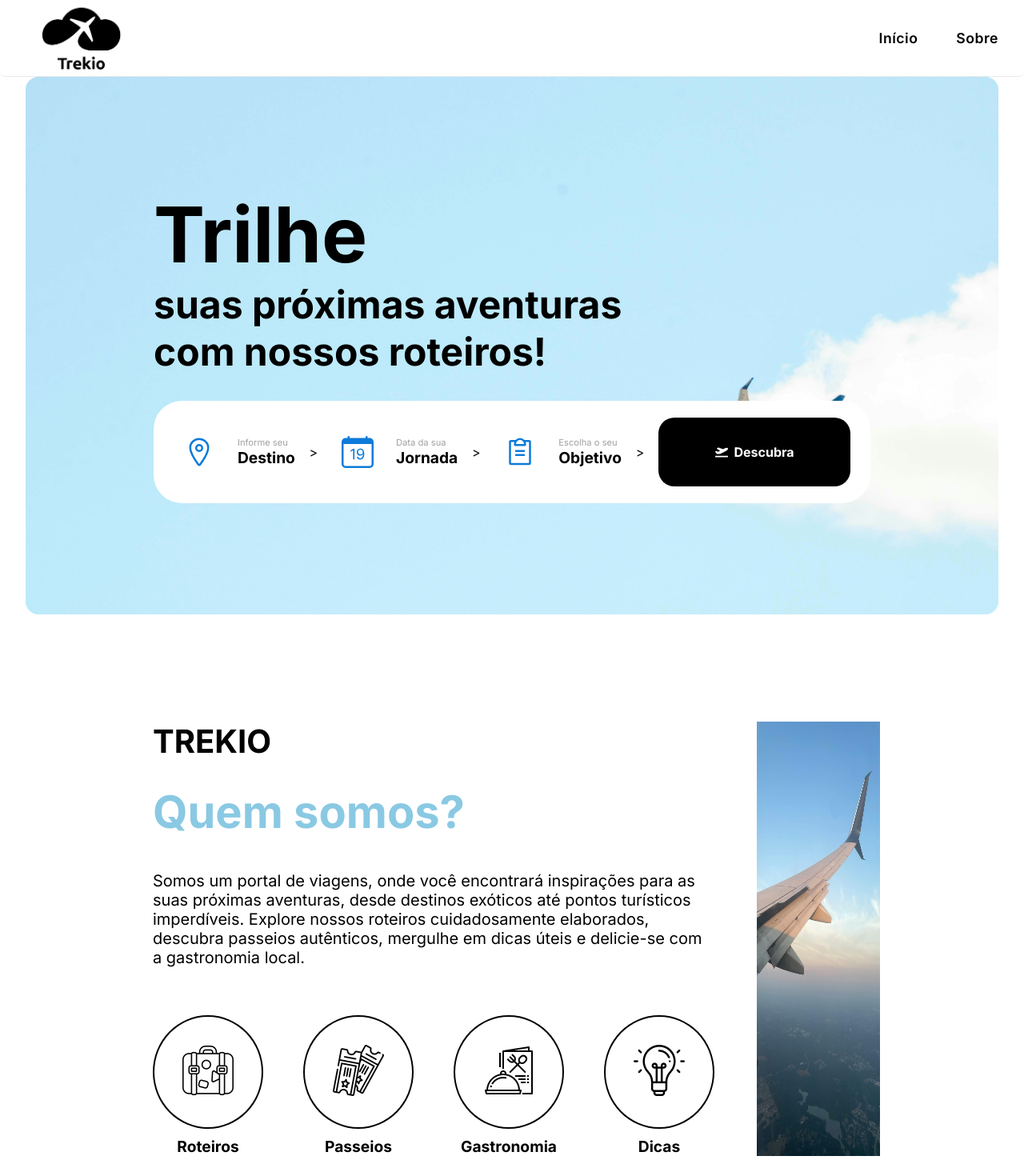
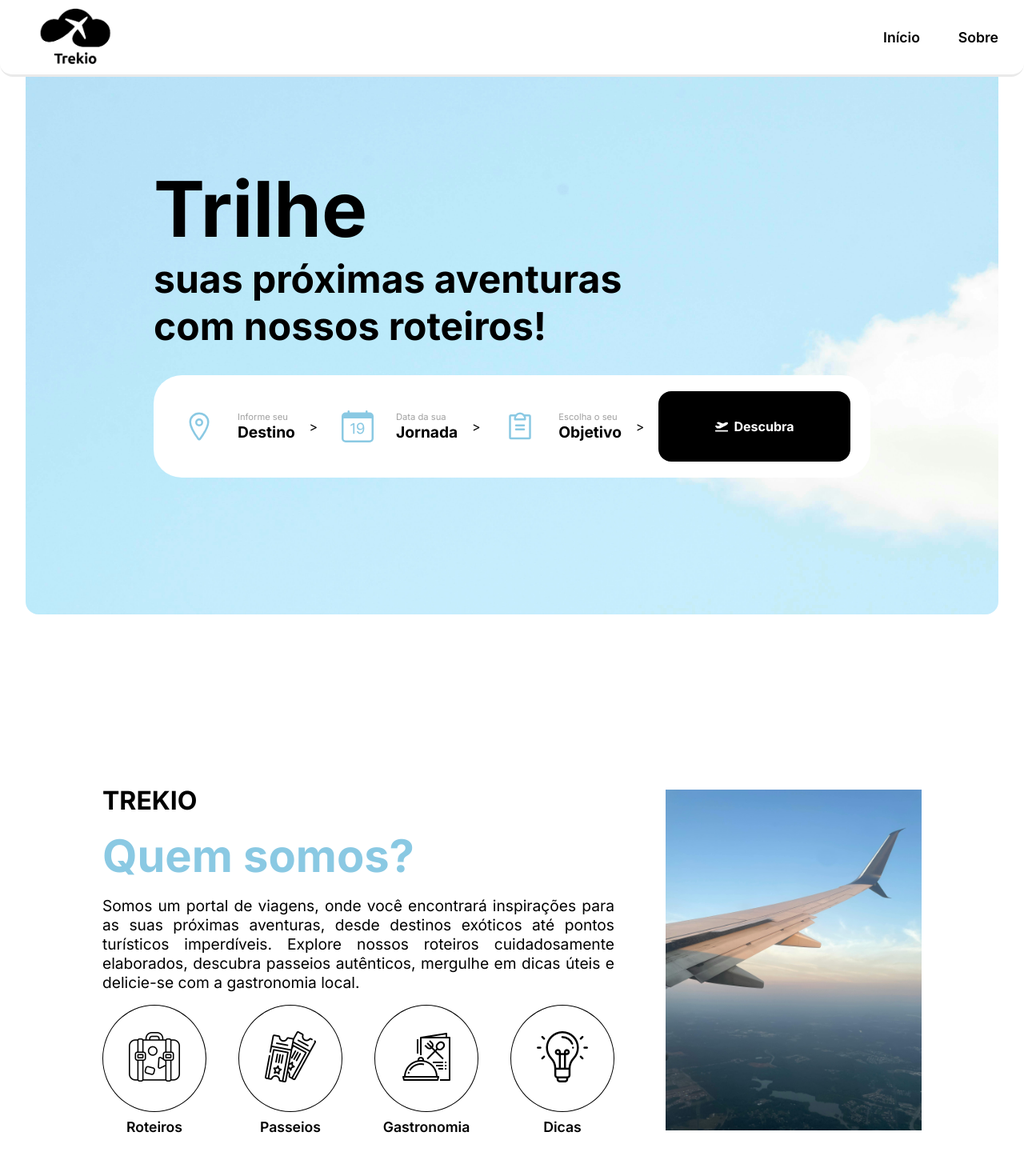
Before and after one commit to renanlazoti/Trekio, a React (Create React App) app in the folder front/: page / in a window 1280 px wide. Shown: the top 1470 px of the page at 80% size. Built offline with nearby package versions, Linux system fonts and the light colour scheme.

Commit message:
feat(front): atualiza variaveis de css nos componentes

```diff
--- a/front/src/components/about/About.js
+++ b/front/src/components/about/About.js
@@ -9,26 +9,26 @@ import './about.css'
 
 export const About = () => {
   return (
-    <section className="app__about-container" id="app__about-section">
-    <div className="texts">
-    <h1 className="trekio">TREKIO</h1>
-    <h3 className="quem-somos">Quem somos?</h3>
-      <p className="sobre">
+    <section id="app__about-section">
+      <div className="app__about-content">
+        <div className="app__about-informations">
+          <h2 className="informations-ourName">TREKIO</h2>
+          <h3 className="informations-title">Quem somos?</h3>
+          <p className="informations-bio">
             Somos um portal de viagens, onde você encontrará inspirações para as
             suas próximas aventuras, desde destinos exóticos até pontos turísticos
             imperdíveis. Explore nossos roteiros cuidadosamente elaborados, descubra
             passeios autênticos, mergulhe em dicas úteis e delicie-se com a
             gastronomia local.
           </p>
-      <div className="cards">
+          <div className="informations-cards">
             <Card text="Roteiros" img={backpack} />
             <Card text="Passeios" img={tickets} />
             <Card text="Gastronomia" img={restaurant} />
             <Card text="Dicas" img={idea} />
           </div>
         </div>
-    <div className="image">
-      <img src={aviao} alt="Imagem descritiva" />
+        <img src={aviao} alt="Imagem da asa de um avião" className="app__about-img" />
       </div>
     </section>
   );
--- a/front/src/components/about/about.css
+++ b/front/src/components/about/about.css
@@ -1,69 +1,46 @@
-.app__about {
-    background: rgb(255, 255, 255);
-    margin-left: 70px;
-    margin-top: 8%;
+#app__about-section {
+    display: flex;
+    align-items: center;
+    justify-content: center;
+    height: 100vh;
 }
 
-.app__about-container {
+.app__about-content {
     display: flex;
+    align-items: center;
     justify-content: center;
-      margin-right: 10%;
-    margin-left: 10%;
-    margin-bottom: 9%;
-    margin-top: 6%;
+    gap: 4rem;
 }
 
-.trekio {
-font-size: 40px;
-margin-bottom: 10px;
+.app__about-informations {
+    width: 50%;
+    display: flex;
+    flex-direction: column;
+    gap: 1rem;
 }
 
-.quem-somos {
-    color: #8ac9e3;
-    font-size: 3.5em;
-    font-weight: bold;
-    text-align: left;
-    margin-bottom: 20px;
+.informations-ourName {
+    font-size: 2rem;
 }
 
-.sobre {
-    display: flex;
-    gap: 50px;
-    justify-content: space-between;
-    font-size: 20px;
-    margin-bottom: 20px;
+.informations-title {
+    color: var(--color-primary);
+    font-size: 3.5rem;
+    font-weight: bold;
 }
 
-.cards {
-    display: flex;
-  gap: 50px;
-  margin-top: 20px;
+.informations-bio {
+    text-align: justify;
+    font-size: 1.2rem;
 }
 
-
-.texts {
-    flex: 1;
+.informations-cards {
     display: flex;
-    flex-direction: column;
-    gap: 20px;
+    align-items: center;
+    justify-content: center;
+    gap: 2.5rem;
 }
 
-.sobre-texto {
-    font-size: 1.5em;
-    font-weight: bold;
-    text-align: left;
-    margin-bottom: 20px;
+.app__about-img {
+    width: 20rem;
 }
-
-
-
-.image img {
-    max-width: 58%;
-    height: 100%;
-    margin-left: 20%;
-}
-
-.background-image {
-    width: 300px;
-    height: auto;
-}
--- a/front/src/components/card/card.css
+++ b/front/src/components/card/card.css
@@ -1,8 +1,8 @@
 .app__card-border {
     width: 100%;
     height: auto;
-    border: 2px solid black;
-    padding: 35px;
+    border: 0.1rem solid var(--color-dark);
+    padding: 2rem;
     border-radius: 50%;
 }
 
@@ -10,15 +10,10 @@
     display: flex;
     flex-direction: column;
     align-items: center;
-    gap: 10px;
+    gap: 0.5rem;
 }
 
 .app__card-text {
-    font-size: 1.2em;
-    font-weight: bold;
+    font-size: 1.1rem;
+    font-weight: 600
 }
-
-.app__about-card{
-    display: flex;
-    gap: 50px;
-}
--- a/front/src/components/header/header.css
+++ b/front/src/components/header/header.css
@@ -1,45 +1,38 @@
 header {
   position: fixed;
-    top: 0;
-    left: 0;
   width: 100%;
   height: 6rem;
   display: flex;
   align-items: center;
   justify-content: space-between;
   padding: 0 2rem;
-    background-color: rgb(255, 255, 255);
-    z-index: 999;
-    border-radius: 6px;
-  }
-
-  header {
-    border-bottom: 1px solid #eaeaea;
+  background-color: var(--color-light);
+  border-radius: 0 0 1rem 1rem;
+  border-bottom: 0.2rem solid var(--color-tertiary);
 }
 
 .app__header-logo {
-    width: 140px;
+  width: 7.8rem;
   cursor: pointer;
-    margin-top: 13px;
+  margin-top: 0.5rem;
 }
 
 
 .app__header-navbarList {
   display: flex;
   align-items: center;
-    color: black;
+  color: var(--color-dark);
   font-size: 1.1rem;
   gap: 3rem;
 }
 
 .app__header-navbarList-item {
-    color: black;
+  color: var(--color-dark);
   font-weight: 600;
-    letter-spacing: 0.5px;
   cursor: pointer;
-    transition: 0.5s ease all;
+  transition: all 400ms ease;
 }
 
 .app__header-navbarList-item:hover {
-    color: #8ac9e3;
+  color: var(--color-primary);
 }
--- a/front/src/components/main/Main.js
+++ b/front/src/components/main/Main.js
@@ -4,9 +4,9 @@ import { TravelGuide } from '../travelGuide/TravelGuide'
 
 export const Main = () => {
   return (
-    <section className='content'>
+    <section className='app__main-content'>
         <div className="content-introduction">
-          <p className='app__main-introduction-text'><strong>Trilhe</strong><br />suas próximas aventuras <br />com nossos roteiros!</p>
+          <p className='introduction-text'><strong>Trilhe</strong><br />suas próximas aventuras <br />com nossos roteiros!</p>
           <TravelGuide />
         </div>
     </section>
--- a/front/src/components/main/main.css
+++ b/front/src/components/main/main.css
@@ -1,4 +1,4 @@
-.content {
+.app__main-content {
     height: 100vh;
     display: flex;
     flex-direction: column;
@@ -12,32 +12,31 @@
     background-image: url('../../assets/img/kaotaru-dCOuYgsm9X8-unsplash.jpg');
     background-size: cover;
     background-position: bottom;
-    border-radius: 1rem;
+    border-radius: var(--border-radius2);
     display: flex;
     flex-direction: column;
     justify-content: center;
     padding: 0 10rem;
     gap: 2rem;
-    margin-top: 4rem;
 }
 
-.app__main-introduction-text {
-    color: black;
-    font-size: 3em;
+.introduction-text {
+    color: var(--color-dark);
+    font-size: 3rem;
     font-weight: bold;
 }
 
-.app__main-introduction-text strong {
+.introduction-text strong {
     font-size: 6rem;
 }
 
 .app__main-introduction-button {
     width: 15rem;
-    height: 90%;
+    height: 5.5rem;
     padding: 0.5rem 1rem;
-    background-color: #000;
-    border-radius: 20px;
-    color: #fff;
+    background-color: var(--color-dark);
+    border-radius: var(--border-radius2);
+    color: var(--color-light);
     font-weight: bold;
     display: flex;
     align-items: center;
--- a/front/src/components/travelGuide/TravelGuide.js
+++ b/front/src/components/travelGuide/TravelGuide.js
@@ -1,7 +1,6 @@
 import React from 'react'
 import { Link } from 'react-router-dom';
 import './travelGuide.css'
-
 import { FaPlaneDeparture } from "react-icons/fa";
 import { IoLocationOutline } from "react-icons/io5";
 import { BsCalendarDate } from "react-icons/bs";
--- a/front/src/index.css
+++ b/front/src/index.css
@@ -15,8 +15,9 @@ html {
 }
 
 :root {
-    --color-primary: #0C7BD9;
+    --color-primary: #8ac9e3;
     --color-secondary: #A1A1A1;
+    --color-tertiary: #eaeaea;
     --color-dark: #000;
     --color-light: #fff;
 
```
Lines whose indentation alone changed are shown as unchanged.
